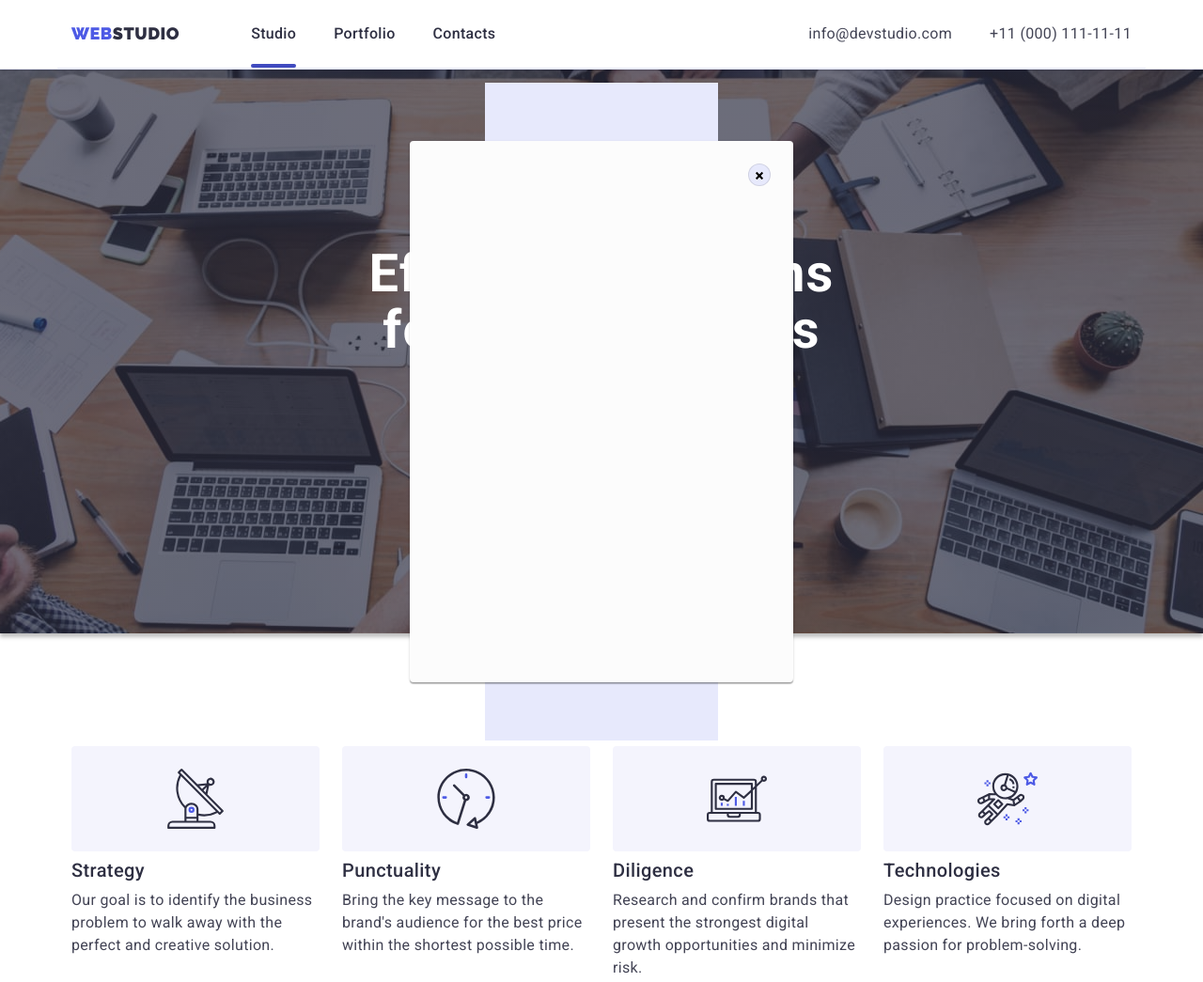
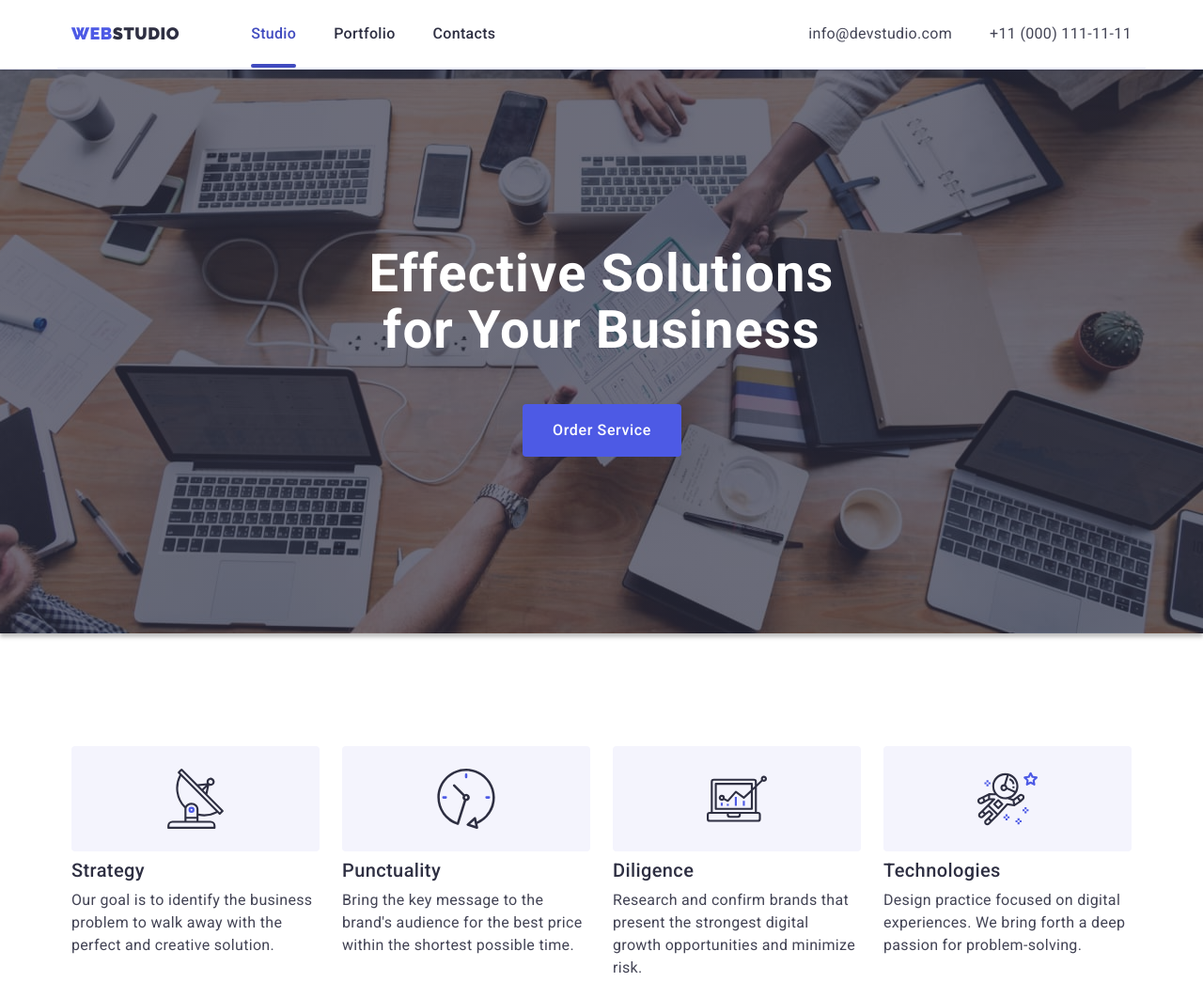
Before and after one commit to Vadyev/goit-markup-hw-05, a plain HTML site: page index.html in a window 1280 px wide. Shown: the top 1045 px of the page at 94% size. Drawn offline with nearby package versions, Linux system fonts and the light colour scheme.

Commit message:
Update css

```diff
--- a/css/styles.css
+++ b/css/styles.css
@@ -83,8 +83,6 @@ img {
   display: block;
   padding: 24px 0;
   position: relative;
-  transition-duration: 250ms;
-  transition-timing-function: cubic-bezier(0.4, 0, 0.2, 1);
 }
 .menu-link::after {
   position: absolute;
@@ -95,13 +93,15 @@ img {
   width: 100%;
   height: 4px;
   border-radius: 4px;
+  transition-property: color;
   transition-duration: 250ms;
   transition-timing-function: cubic-bezier(0.4, 0, 0.2, 1);
 }
+.menu-link.current.link {
+  color: var(--color-ocean);
+}
 
-.menu-link.current::after,
-.menu-link:hover::after,
-.menu-link:focus::after {
+.menu-link.current::after {
   background-color: var(--color-ocean);
 }
 .logo {
@@ -129,6 +129,7 @@ img {
   list-style: none;
   text-decoration: none;
   color: var(--color-navy-blue);
+  transition-property: color;
   transition-duration: 250ms;
   transition-timing-function: cubic-bezier(0.4, 0, 0.2, 1);
 }
@@ -197,6 +198,7 @@ img {
   line-height: 1.5;
   letter-spacing: 0.04em;
   cursor: pointer;
+  transition-property: background-color;
   transition-duration: 250ms;
   transition-timing-function: cubic-bezier(0.4, 0, 0.2, 1);
 }
@@ -207,19 +209,21 @@ img {
 /* Modal window */
 .backdrop {
   position: fixed;
-  top: 88px;
-  left: 516px;
-  right: 516px;
-  bottom: 12px;
+  top: 0;
+  left: 0;
+  width: 100%;
+  height: 100%;
   z-index: var(--modal-idx);
-  background-color: var(--color-cornflower);
+  background: rgba(46, 47, 66, 0.4);
   transition: opacity 200ms ease, visibility 200ms ease,
     backdrop-filter 200ms ease;
+  backdrop-filter: blur(4px);
 }
-.is-hidden {
+.backdrop.is-hidden {
   opacity: 0;
   visibility: hidden;
   pointer-events: none;
+  backdrop-filter: blur(0);
 }
 .modal {
   position: absolute;
@@ -236,13 +240,18 @@ img {
   transition: transform 400ms ease-in 200ms, opacity 400ms ease-in 200ms;
 }
 .modal-btn {
-  display: block;
+  display: flex;
+  justify-content: center;
+  align-items: center;
   margin-left: auto;
   border-radius: 50%;
   background-color: var(--color-cornflower);
   border: 1px solid rgba(0, 0, 0, 0.1);
   width: 24px;
   height: 24px;
+}
+.modal-btn:hover {
+  cursor: pointer;
 }
 
 /* Our advantages */
@@ -397,6 +406,7 @@ img {
   background-color: var(--color-iris);
   border-radius: 50%;
   fill: var(--color-cloud);
+  transition-property: background-color;
   transition-duration: 250ms;
   transition-timing-function: cubic-bezier(0.4, 0, 0.2, 1);
 }
@@ -442,6 +452,7 @@ img {
   border: 1px solid var(--color-light-slate);
   border-radius: 4px;
   color: var(--color-light-slate);
+  transition-property: color, border-color;
   transition-duration: 250ms;
   transition-timing-function: cubic-bezier(0.4, 0, 0.2, 1);
 }
@@ -451,9 +462,13 @@ img {
   color: var(--color-ocean);
   border-color: var(--color-ocean);
 }
+.customers-link:hover .customers-icon {
+  transform: scale(1.3);
+}
 
 .customers-icon {
   fill: currentColor;
+  transition: transform 500ms linear;
 }
 
 /* Portfolio */
@@ -468,9 +483,8 @@ img {
   gap: 24px;
   justify-content: center;
   margin-bottom: 72px;
-  transition-duration: 250ms;
-  transition-timing-function: cubic-bezier(0.4, 0, 0.2, 1);
 }
+
 .portfolio-button:hover,
 .portfolio-button:focus {
   box-shadow: 0px 3px 1px rgba(0, 0, 0, 0.1), 0px 2px 1px rgba(0, 0, 0, 0.08),
@@ -490,6 +504,7 @@ img {
   padding: 12px 24px;
   border: 1px solid var(--color-cornflower);
   border-radius: 4px;
+  transition-property: color, background-color;
   transition-duration: 250ms;
   transition-timing-function: cubic-bezier(0.4, 0, 0.2, 1);
 }
@@ -527,6 +542,7 @@ img {
   cursor: pointer;
   border-radius: 0px 0px 4px 4px;
 }
+.portfolio-item:focus,
 .portfolio-item:hover .overlay {
   transform: translateY(0);
 }
@@ -546,7 +562,7 @@ img {
   width: 100%;
   height: 100%;
   background-color: var(--color-iris);
-  transition-duration: 250ms;
+  transition: transform 700ms;
   transition-timing-function: cubic-bezier(0.4, 0, 0.2, 1);
 
   padding-top: 40px;
@@ -561,6 +577,7 @@ img {
 
 .portfolio-link {
   display: block;
+  transition-property: box-shadow;
   transition-duration: 250ms;
   transition-timing-function: cubic-bezier(0.4, 0, 0.2, 1);
 }
@@ -647,6 +664,7 @@ img {
   background-color: var(--color-iris);
   border-radius: 50%;
   fill: var(--color-cloud);
+  transition-property: background-color;
   transition-duration: 250ms;
   transition-timing-function: cubic-bezier(0.4, 0, 0.2, 1);
 }
--- a/index.html
+++ b/index.html
@@ -61,7 +61,8 @@
             Order Service
           </button>
         </div>
-        <div class="backdrop" data-modal>
+      </section>
+      <div class="backdrop is-hidden" data-modal>
         <div class="modal">
           <button class="modal-btn" data-modal-close>
             <svg class="modal-icon" width="8" height="8">
@@ -70,7 +71,6 @@
           </button>
         </div>
       </div>
-      </section>
       <section class="advantages-section section">
         <!-- Our advantages -->
         <div class="advantages-container container">
```
Lines whose indentation alone changed are shown as unchanged.
